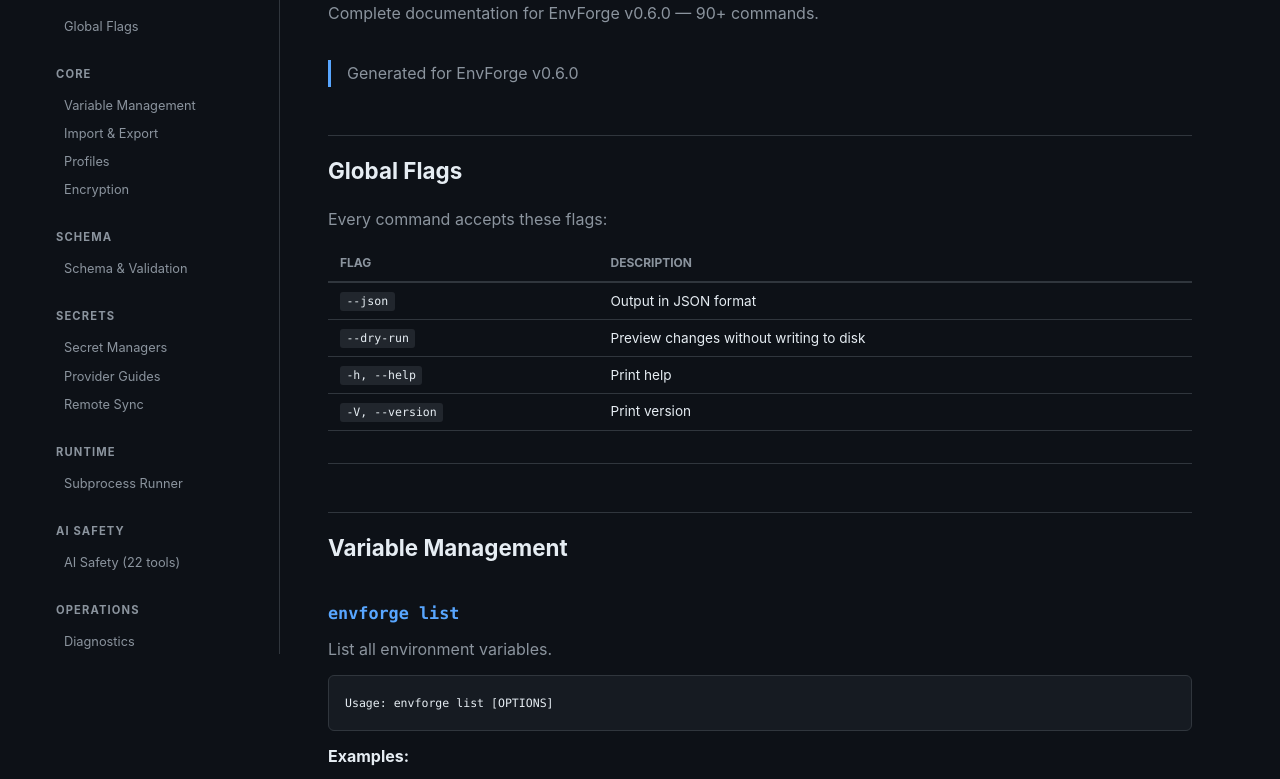
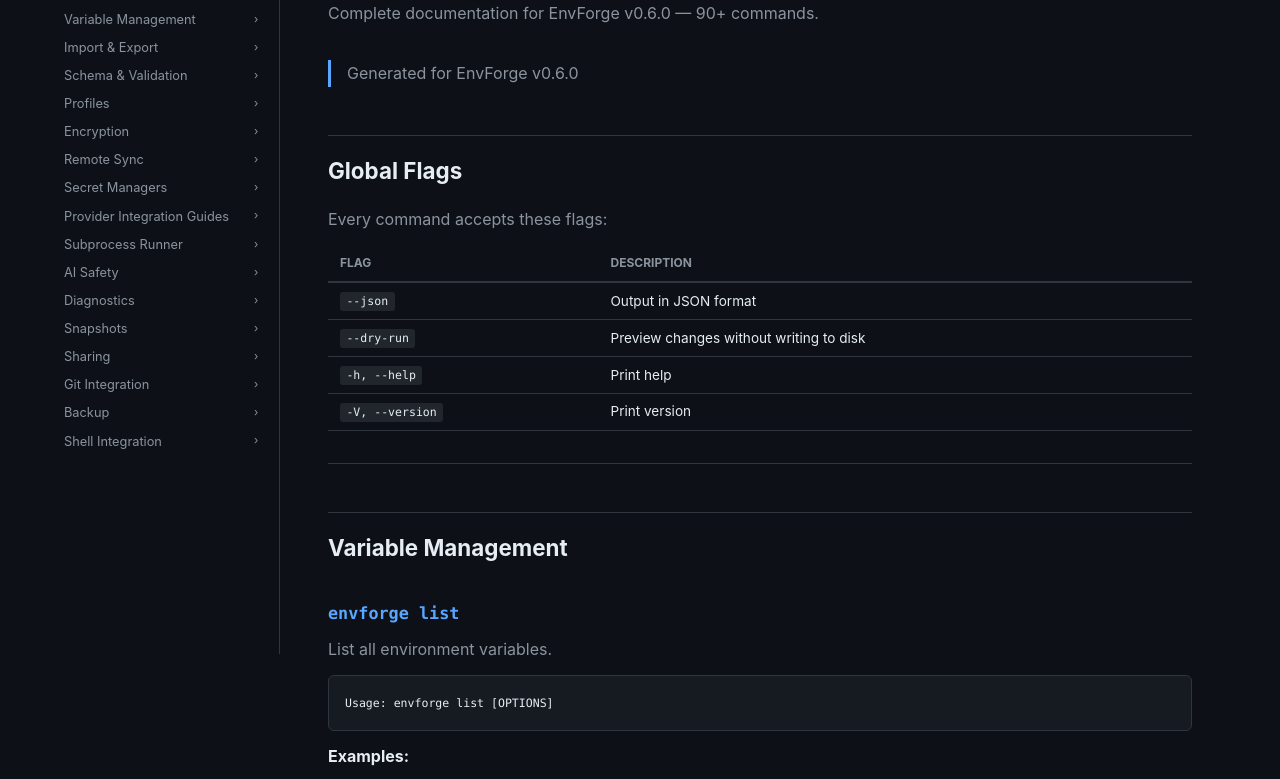
Before and after one commit to EmreErinc/envforge, a plain HTML site: page docs/docs.html in a window 1280 px wide. Shown: the part 161-940 px from the top of the page. Drawn offline with Linux system fonts and the light colour scheme.

Commit message:
update api-doc

```diff
--- a/docs/docs.html
+++ b/docs/docs.html
@@ -89,6 +89,21 @@
       border-radius: 4px;
     }
     .sidebar a:hover { color: var(--text); background: var(--bg-secondary); text-decoration: none; }
+    .sidebar a.active { color: var(--accent); background: var(--bg-secondary); }
+    .sidebar .sub-items { display: none; padding-left: 0.5rem; }
+    .sidebar .sub-items a { font-size: 0.75rem; padding: 0.15rem 0.5rem; opacity: 0.85; }
+    .sidebar .section-toggle { cursor: pointer; user-select: none; position: relative; }
+    .sidebar .section-toggle::after {
+      content: '›';
+      position: absolute;
+      right: 0.3rem;
+      top: 50%;
+      transform: translateY(-50%);
+      font-size: 0.7rem;
+      transition: transform 0.15s;
+    }
+    .sidebar .section-toggle.open::after { transform: translateY(-50%) rotate(90deg); }
+    .sidebar .section-toggle.open + .sub-items { display: block; }
 
     /* Search */
     .search-box {
@@ -211,6 +226,11 @@
       font-family: var(--font-mono);
       color: var(--accent);
     }
+    .content h4 {
+      font-size: 0.95rem;
+      margin: 1.5rem 0 0.5rem;
+      color: var(--text);
+    }
     .content p { margin: 0.5rem 0; color: var(--text-muted); }
     .content strong { color: var(--text); }
 
@@ -301,39 +321,7 @@
         <span class="search-kbd" id="search-kbd">/</span>
         <div class="search-results" id="search-results"></div>
       </div>
-      <h4>Getting Started</h4>
-      <a href="#global-flags">Global Flags</a>
-
-      <h4>Core</h4>
-      <a href="#variable-management">Variable Management</a>
-      <a href="#import-export">Import & Export</a>
-      <a href="#profiles">Profiles</a>
-      <a href="#encryption">Encryption</a>
-
-      <h4>Schema</h4>
-      <a href="#schema-validation">Schema & Validation</a>
-
-      <h4>Secrets</h4>
-      <a href="#secret-managers">Secret Managers</a>
-      <a href="#provider-integration-guides">Provider Guides</a>
-      <a href="#remote-sync">Remote Sync</a>
-
-      <h4>Runtime</h4>
-      <a href="#subprocess-runner">Subprocess Runner</a>
-
-      <h4>AI Safety</h4>
-      <a href="#ai-safety">AI Safety (22 tools)</a>
-
-      <h4>Operations</h4>
-      <a href="#diagnostics">Diagnostics</a>
-      <a href="#snapshots">Snapshots</a>
-      <a href="#sharing">Sharing</a>
-      <a href="#git-integration">Git Integration</a>
-      <a href="#shell-integration">Shell Integration</a>
-
-      <h4>Help</h4>
-      <a href="#completions">Shell Completions</a>
-      <a href="#man-pages">Man Pages</a>
+      <div id="sidebar-nav"></div>
     </aside>
 
     <main class="content" id="docs-content">
@@ -372,7 +360,11 @@
           }).join('');
           return `<table><thead><tr>${th}</tr></thead><tbody>${tr}</tbody></table>`;
         })
-        // Headings
+        // Headings (process most-specific first)
+        .replace(/^#### (.+)$/gm, (_, t) => {
+          const id = t.toLowerCase().replace(/[^a-z0-9]+/g, '-').replace(/^-|-$/g, '');
+          return `<h4 id="${id}">${t}</h4>`;
+        })
         .replace(/^### (.+)$/gm, (_, t) => {
           const id = t.toLowerCase().replace(/[^a-z0-9]+/g, '-').replace(/^-|-$/g, '');
           return `<h3 id="${id}">${t}</h3>`;
@@ -399,10 +391,84 @@
         // Clean up empty paragraphs
         .replace(/<p><\/p>/g, '')
         // Fix double-wrapped tags
-        .replace(/<p>(<h[23]|<pre|<table|<hr|<blockquote)/g, '$1')
-        .replace(/(<\/h[23]>|<\/pre>|<\/table>|<hr>|<\/blockquote>)<\/p>/g, '$1');
+        .replace(/<p>(<h[234]|<pre|<table|<hr|<blockquote)/g, '$1')
+        .replace(/(<\/h[234]>|<\/pre>|<\/table>|<hr>|<\/blockquote>)<\/p>/g, '$1');
 
       return html;
+    }
+
+    function buildSidebar() {
+      const content = document.getElementById('docs-content');
+      const nav = document.getElementById('sidebar-nav');
+      const headings = content.querySelectorAll('h2, h3');
+      let html = '';
+      let currentH2Id = null;
+      let h3Buffer = [];
+
+      function flushH3s() {
+        if (h3Buffer.length > 0) {
+          html += '<div class="sub-items">';
+          h3Buffer.forEach(h => {
+            html += `<a href="#${h.id}">${h.text}</a>`;
+          });
+          html += '</div>';
+          h3Buffer = [];
+        }
+      }
+
+      headings.forEach(el => {
+        if (el.tagName === 'H2') {
+          flushH3s();
+          currentH2Id = el.id;
+          html += `<a href="#${el.id}" class="section-toggle" data-section="${el.id}">${el.textContent}</a>`;
+        } else if (el.tagName === 'H3' && currentH2Id) {
+          h3Buffer.push({ id: el.id, text: el.textContent });
+        }
+      });
+      flushH3s();
+      nav.innerHTML = html;
+
+      // Toggle sub-items on section click
+      nav.querySelectorAll('.section-toggle').forEach(a => {
+        a.addEventListener('click', function(e) {
+          e.preventDefault();
+          this.classList.toggle('open');
+          const target = document.getElementById(this.getAttribute('href').slice(1));
+          if (target) target.scrollIntoView({ behavior: 'smooth', block: 'start' });
+        });
+      });
+
+      // Highlight active section on scroll
+      let ticking = false;
+      window.addEventListener('scroll', () => {
+        if (!ticking) {
+          requestAnimationFrame(() => {
+            const scrollY = window.scrollY + 80;
+            let activeH2 = null;
+            let activeH3 = null;
+            content.querySelectorAll('h2, h3').forEach(el => {
+              if (el.offsetTop <= scrollY) {
+                if (el.tagName === 'H2') { activeH2 = el.id; activeH3 = null; }
+                else activeH3 = el.id;
+              }
+            });
+            nav.querySelectorAll('a').forEach(a => a.classList.remove('active'));
+            nav.querySelectorAll('.section-toggle').forEach(a => a.classList.remove('open'));
+            if (activeH2) {
+              const sectionLink = nav.querySelector(`[data-section="${activeH2}"]`);
+              if (sectionLink) {
+                sectionLink.classList.add('active', 'open');
+              }
+            }
+            if (activeH3) {
+              const h3Link = nav.querySelector(`[href="#${activeH3}"]`);
+              if (h3Link) h3Link.classList.add('active');
+            }
+            ticking = false;
+          });
+          ticking = true;
+        }
+      });
     }
 
     fetch('cli-reference.md')
@@ -411,6 +477,7 @@
         document.getElementById('docs-content').innerHTML =
           '<h1>CLI Reference</h1><p>Complete documentation for EnvForge v0.6.0 — 90+ commands.</p>' +
           renderMarkdown(md);
+        buildSidebar();
         buildSearchIndex();
       })
       .catch(() => {
```
